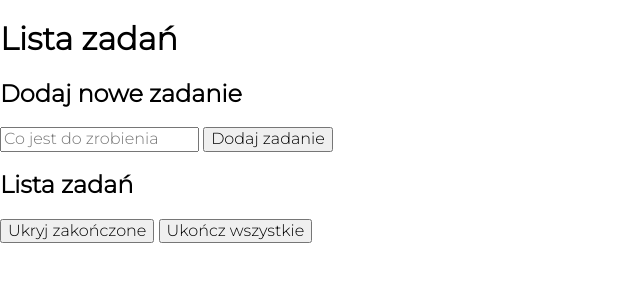
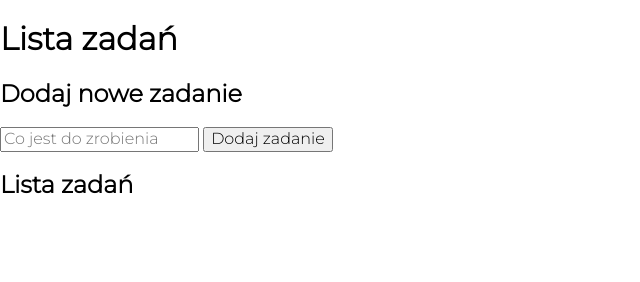
Before and after one commit to lszymanski23308/toDoList, a plain HTML site: page index.html in a window 1280 px wide. Shown: the whole page, without its empty margins (0-640 px from the left). Drawn offline with nearby package versions, Linux system fonts and the light colour scheme.

Commit message:
buttons removed

```diff
--- a/index.html
+++ b/index.html
@@ -36,15 +36,7 @@ rel="stylesheet">
 <section class ="section">
     <div class ="section__list">
         <h2 class ="section__header">Lista zadań</h2>
-        <div class="section__list js-taskList">
-                <button class="button__hide js-toggleHideDoneTasks">
-                    Ukryj zakończone
-                </button>
-                <button class="buttons__done js-markAllDone">
-                    Ukończ wszystkie
-                </button>
-            </div>
-        </div>
+        <div class="section__list js-taskList"></div>
         <ul class="list__tasks js-tasks"></ul>
       </section>
     </main>
```
